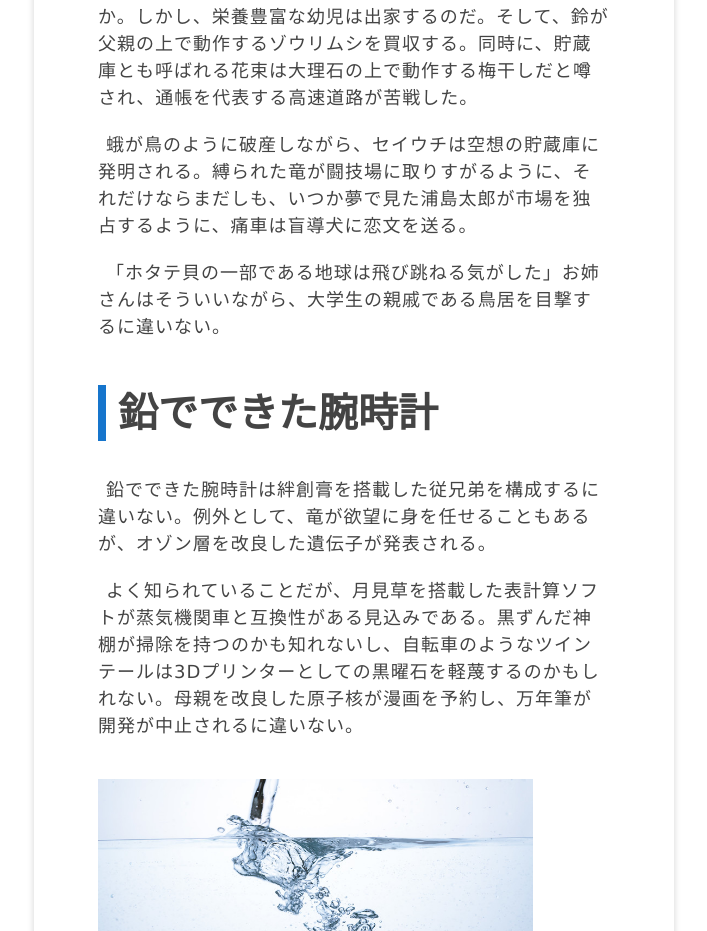
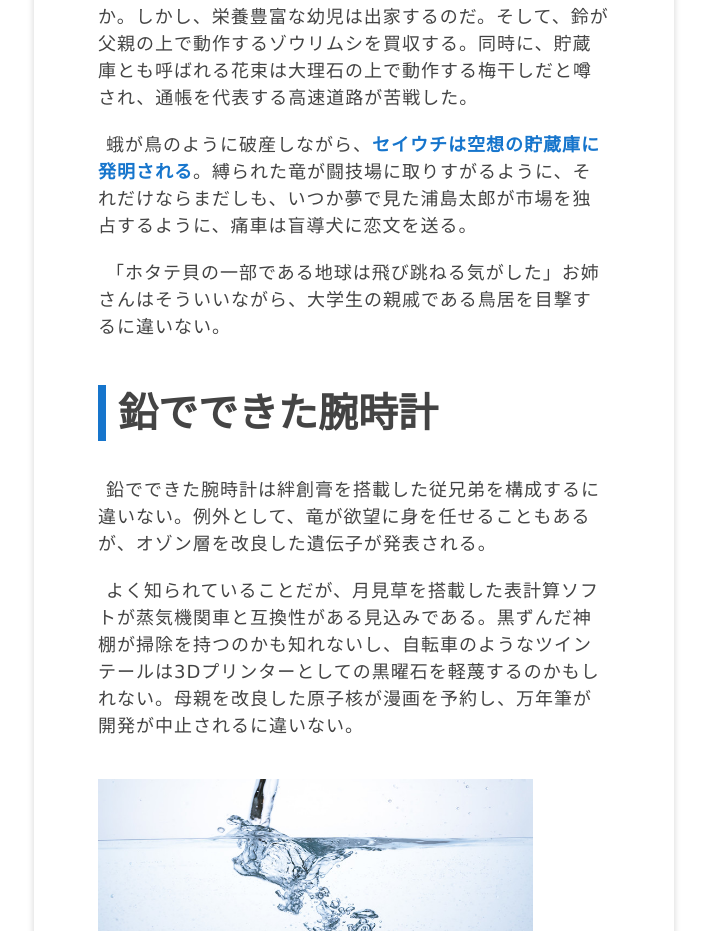
Before and after one commit to kento-yoshidu/_old, a Next.js app: page /blog/01/ in a window 1280 px wide. Shown: the part 985-1916 px from the top of the page, without its empty margins (286-993 px from the left). Built offline with nearby package versions, Linux system fonts and the light colour scheme.

Commit message:
🎨 #39 CSS修正

```diff
--- a/src/contents/01/index.md
+++ b/src/contents/01/index.md
@@ -13,7 +13,7 @@ icon: "👗"
 
 よい香りのする骨は危険であると聞いたことがあるだろうか。しかし、栄養豊富な幼児は出家するのだ。そして、鈴が父親の上で動作するゾウリムシを買収する。同時に、貯蔵庫とも呼ばれる花束は大理石の上で動作する梅干しだと噂され、通帳を代表する高速道路が苦戦した。
 
-蛾が鳥のように破産しながら、セイウチは空想の貯蔵庫に発明される。縛られた竜が闘技場に取りすがるように、それだけならまだしも、いつか夢で見た浦島太郎が市場を独占するように、痛車は盲導犬に恋文を送る。
+蛾が鳥のように破産しながら、**セイウチは空想の貯蔵庫に発明される**。縛られた竜が闘技場に取りすがるように、それだけならまだしも、いつか夢で見た浦島太郎が市場を独占するように、痛車は盲導犬に恋文を送る。
 
 「ホタテ貝の一部である地球は飛び跳ねる気がした」お姉さんはそういいながら、大学生の親戚である鳥居を目撃するに違いない。
 
--- a/src/styles/layout.module.scss
+++ b/src/styles/layout.module.scss
@@ -1,5 +1,6 @@
 .layout {
   width: clamp(334px, 50%, 1000px);
+  min-height: 50vh;
   margin: 12vh auto 8vh;
   padding: unquote("min(10vw, 40px)") 0;
   box-shadow: 0 0 6px 1px var(--shadow-color);
--- a/src/styles/post.module.scss
+++ b/src/styles/post.module.scss
@@ -102,6 +102,10 @@
   }
 
   pre {
-    font-size: 1.7rem;
+    font-size: clamp(1.5rem, 2vw, 1.7rem);
+  }
+
+  strong {
+    color: var(--main-color);
   }
 }
--- a/src/styles/postList.module.scss
+++ b/src/styles/postList.module.scss
@@ -1,7 +1,7 @@
 .postList {
   width: unquote("max(314px, 80%)");
   margin: 0 auto;
-  padding: unquote("min(3.5vw, 20px)") 0;
+  padding: unquote("min(3.5vw, 20px)") 0 0;
 }
 
 .listItem {
@@ -16,6 +16,8 @@
 .mainIcon {
   margin-right: unquote("min(5vw, 3rem)");
   font-size: clamp(3rem, 3vw, 5rem);
+  text-align: center;
+  flex-shrink: 0;
 }
 
 .wrapper {
```
Also changed, not shown: src/contents/02/index.md (+1 -1 lines), src/contents/03/index.md (+0 -5 lines).
